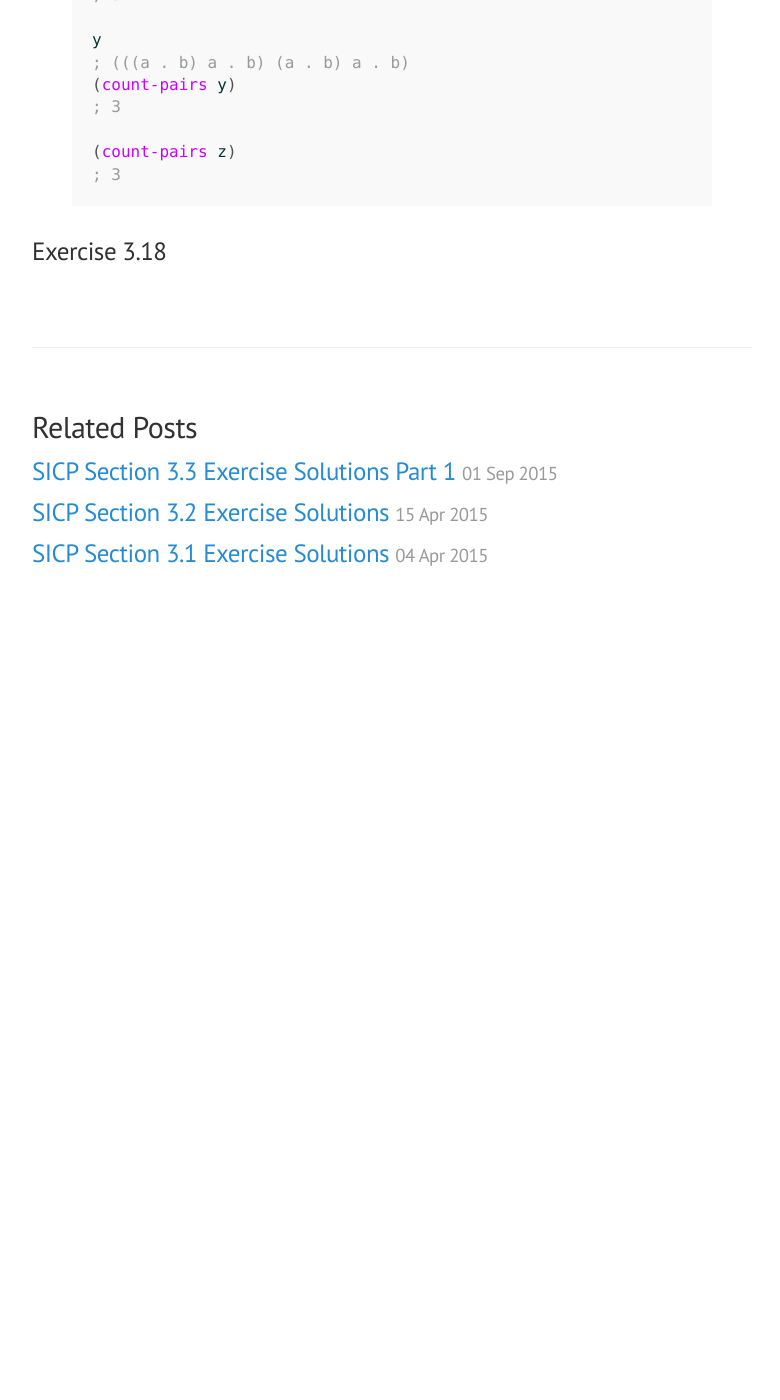
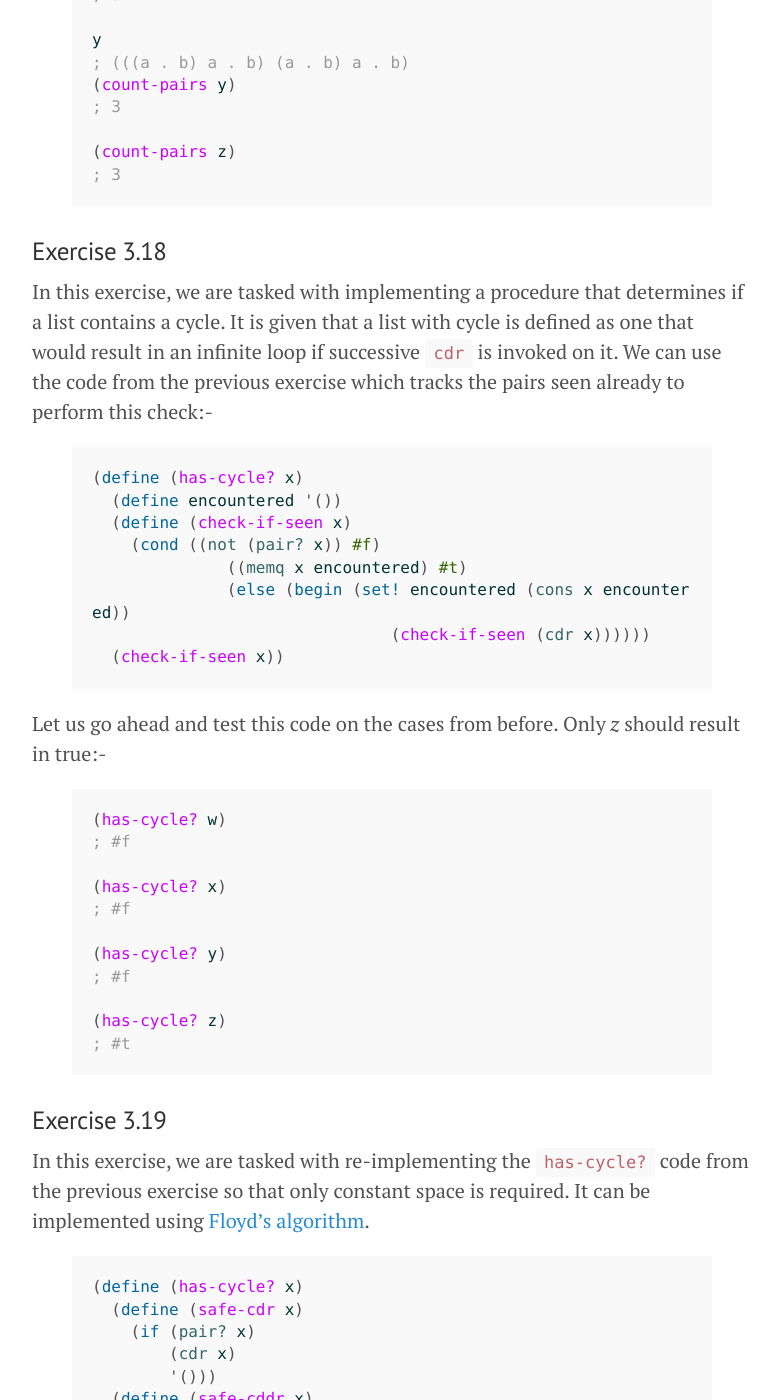
Before and after one commit to mohanrajendran/mohanrajendran.github.io, a Jekyll site: the page built from _posts/2015-09-04-SICPSolution3_3Pt2.md, in a window 1280 px wide and 1400 px high, scrolled down 5116 px. Shown: the whole window, without its empty margins (248-1028 px from the left). Built offline with Jekyll 4.4.1, drawn with Linux system fonts in a browser that asks for light colours; before the commit the page ends 5746 px from its top, so only the background shows below that; some of the changed text lies outside the part shown.

Commit message:
Until exercise 3.19

```diff
--- a/_posts/2015-09-04-SICPSolution3_3Pt2.md
+++ b/_posts/2015-09-04-SICPSolution3_3Pt2.md
@@ -8,6 +8,7 @@ submenu:
 - { hook: "Exercise 3_16", title: "Exercise 3.16" }
 - { hook: "Exercise 3_17", title: "Exercise 3.17" }
 - { hook: "Exercise 3_18", title: "Exercise 3.18" }
+- { hook: "Exercise 3_19", title: "Exercise 3.19" }
 ---
 
 ### Exercise 3.15<a name="Exercise3_15">&nbsp;</a>
@@ -175,3 +176,72 @@ y
 {% endhighlight %}
 
 ### Exercise 3.18<a name="Exercise3_18">&nbsp;</a>
+
+In this exercise, we are tasked with implementing a procedure that determines if a list contains a cycle. It is given that a list with cycle is defined as one that would result in an infinite loop if successive `cdr` is invoked on it. We can use the code from the previous exercise which tracks the pairs seen already to perform this check:-
+
+{% highlight scheme %}
+(define (has-cycle? x)
+  (define encountered '())
+  (define (check-if-seen x)
+    (cond ((not (pair? x)) #f)
+	      ((memq x encountered) #t)
+	      (else (begin (set! encountered (cons x encountered))
+		               (check-if-seen (cdr x))))))
+  (check-if-seen x))
+{% endhighlight %}
+
+Let us go ahead and test this code on the cases from before. Only *z* should result in true:-
+
+{% highlight scheme %}
+(has-cycle? w)
+; #f
+
+(has-cycle? x)
+; #f
+
+(has-cycle? y)
+; #f
+
+(has-cycle? z)
+; #t
+{% endhighlight %}
+
+### Exercise 3.19<a name="Exercise3_19">&nbsp;</a>
+
+In this exercise, we are tasked with re-implementing the `has-cycle?` code from the previous exercise so that only constant space is required. It can be implemented using [Floyd's algorithm](https://en.wikipedia.org/wiki/Cycle_detection#Tortoise_and_hare).
+
+{% highlight scheme %}
+(define (has-cycle? x)
+  (define (safe-cdr x)
+    (if (pair? x)
+	(cdr x)
+	'()))
+  (define (safe-cddr x)
+    (safe-cdr (safe-cdr x)))
+  (define (advance-pointer t h)
+    (cond ((null? h) #f)
+	  ((eq? t h) #t)
+	  (else (advance-pointer
+		 (safe-cdr t)
+		 (safe-cddr h)))))
+  (advance-pointer x (safe-cdr x)))
+{% endhighlight %}
+
+With this, let us test the cases from before:-
+
+{% highlight scheme %}
+(has-cycle? w)
+; #f
+
+(has-cycle? x)
+; #f
+
+(has-cycle? y)
+; #f
+
+(has-cycle? z)
+; #t
+
+(has-cycle? (cons 'd z))
+; #t
+{% endhighlight %}
```
